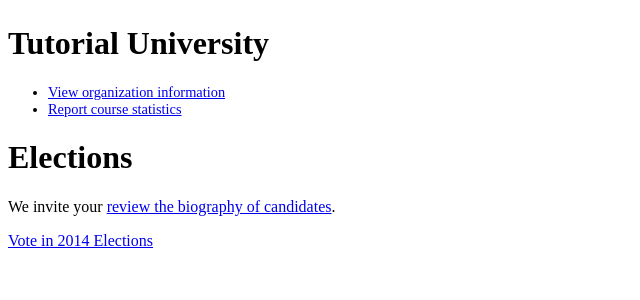
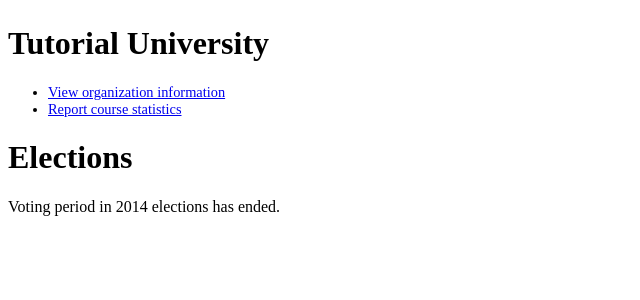
Before and after one commit to oeglobal/ocwc-members, a Django app: template members/crm/templates/overview_index.html in a window 1280 px wide. Shown: the part 388-688 px from the top of the page, without its empty margins (0-640 px from the left). Run offline with Django 3.2, Linux system fonts and the light colour scheme; the template is opened without the code that fills it: values that come from a table or form of the project are taken from there, others are empty; data comes from the database, SQL or seed files in the repository; parts of the project's set-up code (start-up, migrations or seed data) failed here and were passed over; some libraries are stand-ins or nearby versions; some web fonts are replaced.

Commit message:
turn off elections

```diff
--- a/members/crm/templates/overview_index.html
+++ b/members/crm/templates/overview_index.html
@@ -13,6 +13,8 @@
 
 		<div class="large-12 columns">
 			<h1>Elections</h1>
+			<p>Voting period in 2014 elections has ended.</p>
+			{% comment %}
 			{% if org.can_vote %}
 			<p>We invite your <a href="http://www.ocwconsortium.org/about-ocw/membership/elections/" target="_blank">review the biography of candidates</a>.</p>
 			<p>
@@ -21,6 +23,7 @@
 			{% else %}
 			<p>Your organization is currently not eligible to vote. Please contact <a href="mailto:memberservices@ocwconsortium.org">memberservices@ocwconsortium.org</a> for details.</p>
 			{% endif %}
+			{% endcomment %}
 		</div>
 
 	</div>
--- a/members/elections/urls.py
+++ b/members/elections/urls.py
@@ -14,6 +14,6 @@ urlpatterns = patterns('',
 
 	url(r'^api/candidate/list/(?P<key>[\w|\W]+)/$', ElectionCandidatesListAPIView.as_view(), name='api-candidate-list'),
 
-	url(r'^vote/add/(?P<pk>\d+)/$', VoteAddFormView.as_view(), name='vote-add'),
-	url(r'^vote/(?P<pk>\d+)/$', VoteView.as_view(), name='vote-view'),
+	# url(r'^vote/add/(?P<pk>\d+)/$', VoteAddFormView.as_view(), name='vote-add'),
+	# url(r'^vote/(?P<pk>\d+)/$', VoteView.as_view(), name='vote-view'),
 )
```
